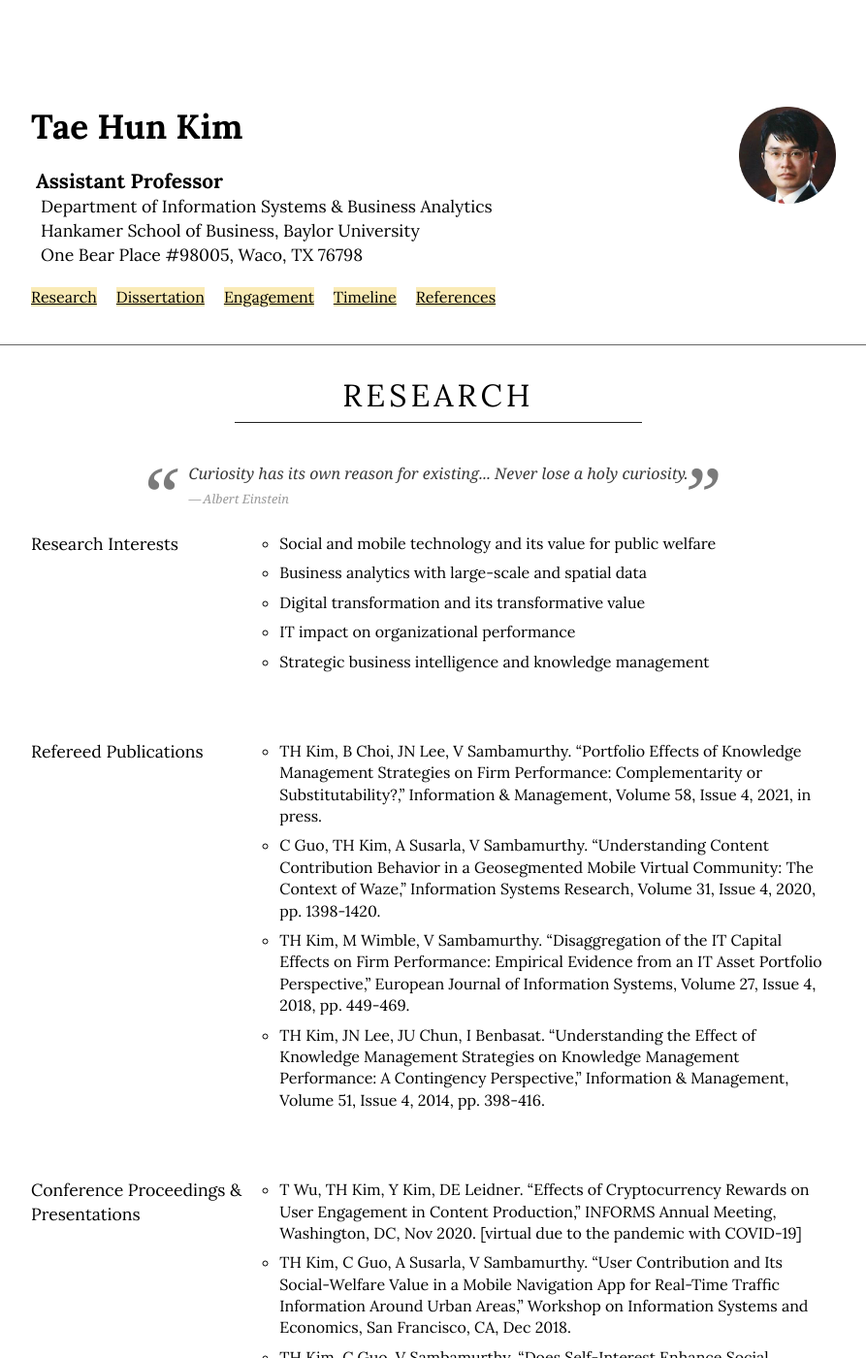
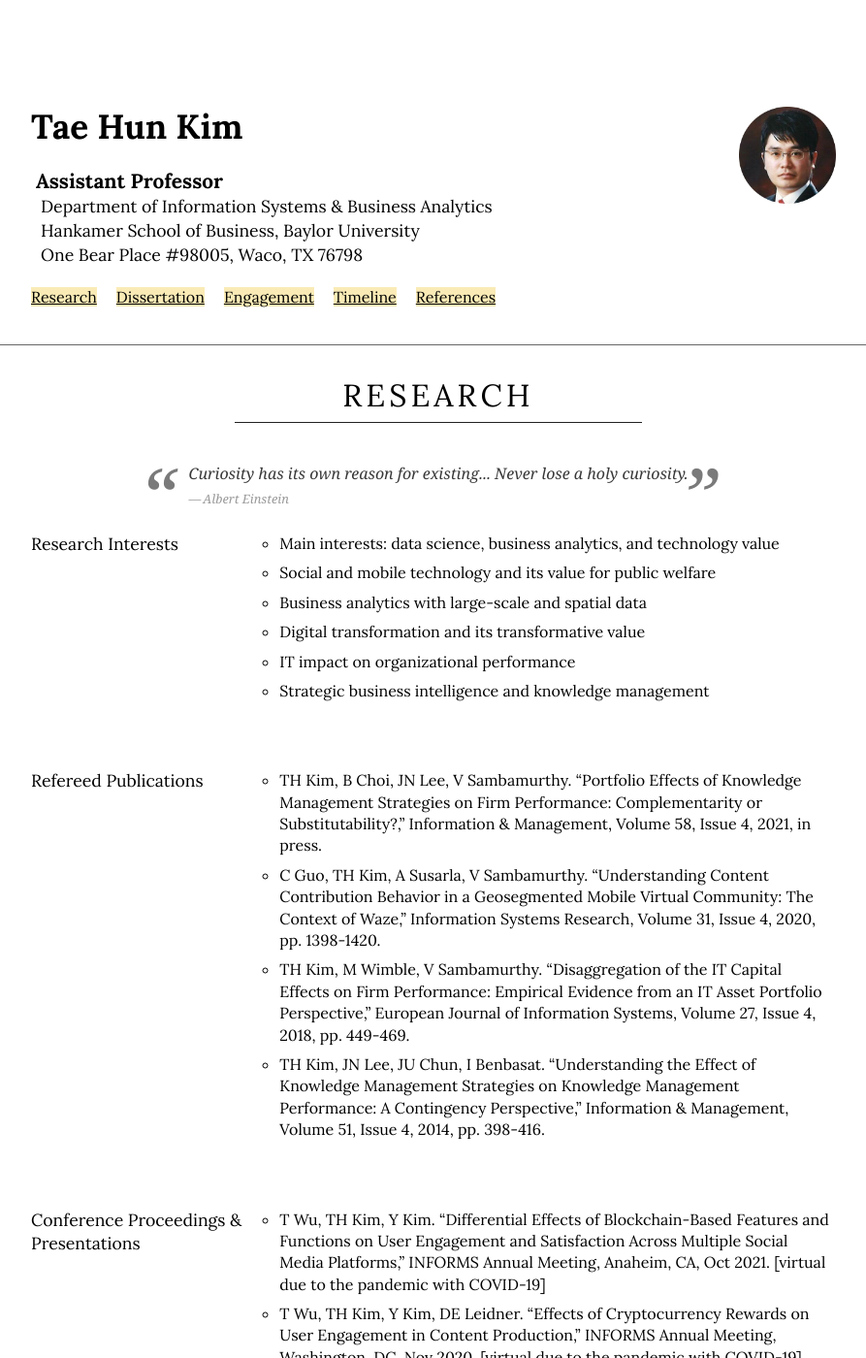
Before and after one commit to istaehun/taehun, a Jekyll site: the page built from index.html, in a window 1280 px wide and 1400 px high. Shown: the whole window at 97% size, without its empty margins (188-1081 px from the left). Built offline with Jekyll 4.4.1, drawn with Linux system fonts in a browser that asks for light colours; nearby versions of some CDN libraries; some of the changed text lies outside the part shown.

Commit message:
Update research.yml

```diff
--- a/_data/research.yml
+++ b/_data/research.yml
@@ -1,6 +1,7 @@
 -
   sub-title: Research Interests
   list:
+    - "Main interests: data science, business analytics, and technology value"
     - "Social and mobile technology and its value for public welfare"
     - "Business analytics with large-scale and spatial data"
     - "Digital transformation and its transformative value"
@@ -16,6 +17,7 @@
 -
   sub-title: Conference Proceedings & Presentations
   list:
+    - "T Wu, TH Kim, Y Kim. “Differential Effects of Blockchain-Based Features and Functions on User Engagement and Satisfaction Across Multiple Social Media Platforms,” INFORMS Annual Meeting, Anaheim, CA, Oct 2021. [virtual due to the pandemic with COVID-19]"
     - "T Wu, TH Kim, Y Kim, DE Leidner. “Effects of Cryptocurrency Rewards on User Engagement in Content Production,” INFORMS Annual Meeting, Washington, DC, Nov 2020. [virtual due to the pandemic with COVID-19]"
     - "TH Kim, C Guo, A Susarla, V Sambamurthy. “User Contribution and Its Social-Welfare Value in a Mobile Navigation App for Real-Time Traffic Information Around Urban Areas,” Workshop on Information Systems and Economics, San Francisco, CA, Dec 2018."
     - "TH Kim, C Guo, V Sambamurthy. “Does Self-Interest Enhance Social Welfare? Effectiveness of User-Crowdsourced Content in a Mobile Navigation App,” International Conference on Information Systems, San Francisco, CA, Dec 2018."
@@ -40,6 +42,7 @@
 -
   sub-title: Invited Research Presentations
   list:
+    - "TH Kim. “Effects of Cryptocurrency Rewards on User Engagement in Content Production,” Joint Symposium for the First Half-Year (Korea Media Management Association & Korean Association for Information Society): Beyond Digital Transformation, Seoul, South Korea, Jul 2021."
     - "TH Kim. “User Contribution and Its Social-Welfare Value in a Mobile Navigation App for Real-Time Traffic Information Around Urban Areas,” KPC4IR 2021 Regular Seminar, Korea Policy Center for the Fourth Industrial Revolution, Korea Advanced Institute of Science & Technology, Daejeon, South Korea, Apr 2021. [virtual due to the pandemic with COVID-19]"
     - "TH Kim. “User-Generated Content and Its Impact on Public Benefits: Mobile Navigation App—Waze,” Invited Presentation in Department of Information Systems & Operations Management, HEC, Paris, France, Mar 2020. [canceled due to the pandemic with COVID-19]"
     - "TH Kim. “User Contribution and Its Social-Welfare Value in a Mobile Navigation App for Real-Time Traffic Information Around Urban Areas,” IS Research Colloquium, Hankamer School of Business, Baylor University, Waco, TX, Sep 2019."
```
